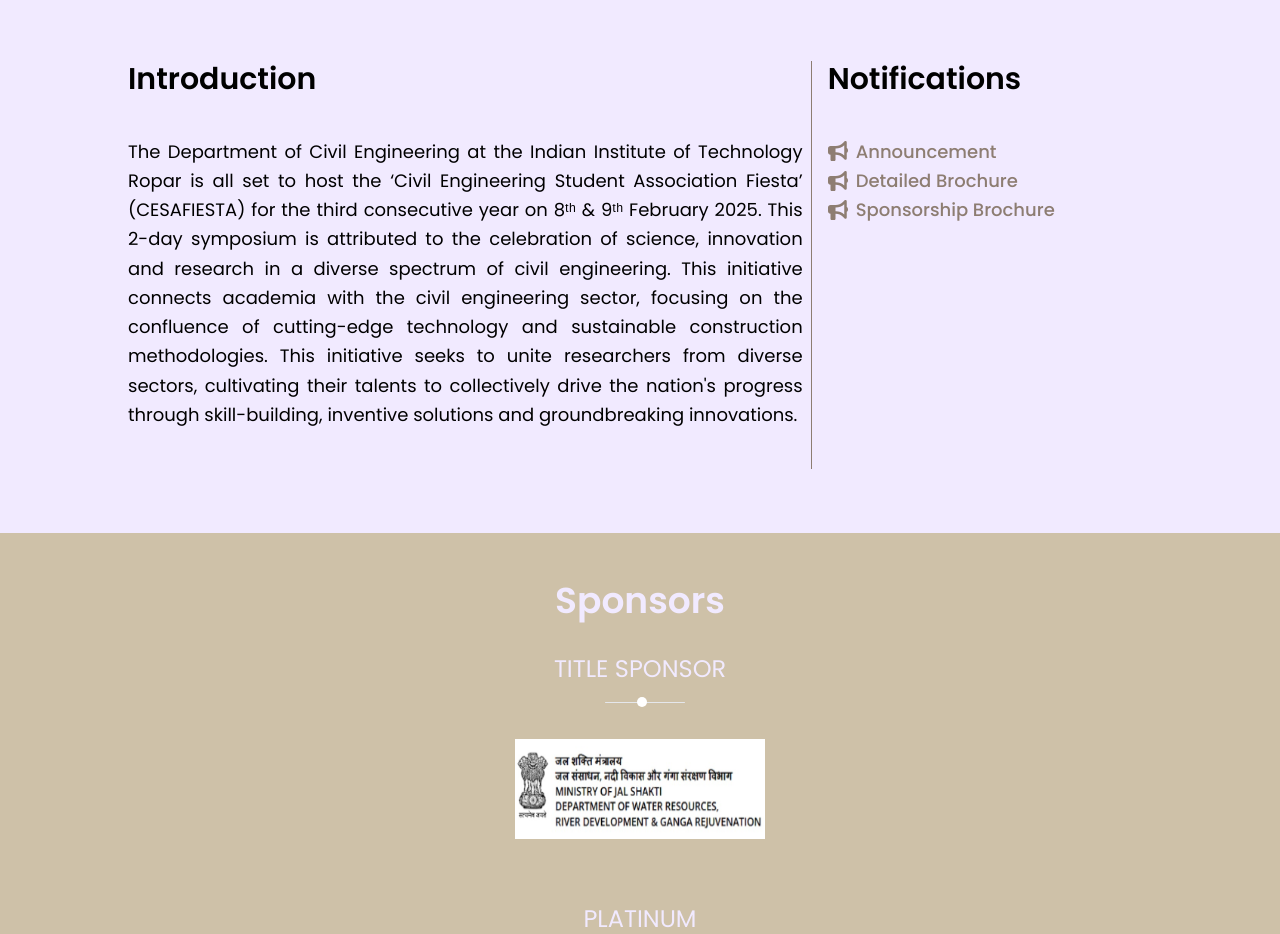
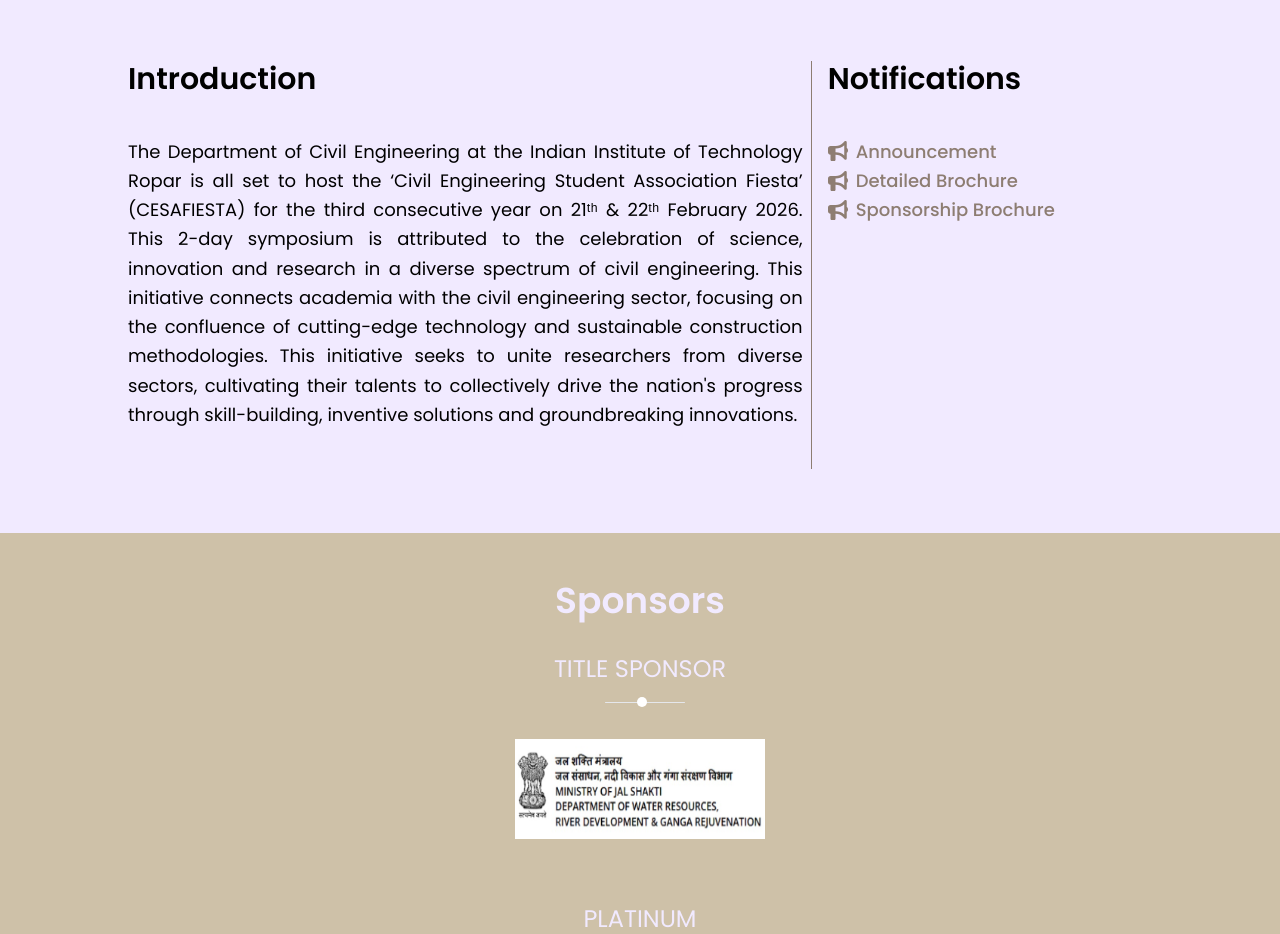
Before and after one commit to itspunkaj/CesaFiesta-React, a React (Vite) app: page / in a window 1280 px wide. Shown: the part 980-1914 px from the top of the page. Built offline with nearby package versions, Linux system fonts and the light colour scheme.

Commit message:
fix: update event dates in Welcome component

```diff
--- a/src/Pages/Home/Welcome.jsx
+++ b/src/Pages/Home/Welcome.jsx
@@ -7,7 +7,7 @@ function Welcome() {
         <div className="col-span-12 md:col-span-8 pr-2">
           <div className="text-3xl font-semibold">Introduction</div>
           <div className="my-10 text-lg leading-relaxed justify-center items-center text-justify">The Department of Civil Engineering at the Indian Institute of Technology
-            Ropar is all set to host the ‘Civil Engineering Student Association Fiesta’ (CESAFIESTA) for the third consecutive year on 8ᵗʰ & 9ᵗʰ February 2025.
+            Ropar is all set to host the ‘Civil Engineering Student Association Fiesta’ (CESAFIESTA) for the third consecutive year on 21ᵗʰ & 22ᵗʰ February 2026.
             This 2-day symposium is attributed to the celebration of science, innovation and research in a diverse spectrum of civil engineering. This initiative
             connects academia with the civil engineering sector, focusing on the confluence of cutting-edge technology and sustainable construction methodologies.
             This initiative seeks to unite researchers from diverse sectors, cultivating their talents to collectively drive the nation's progress through skill-building,
```
